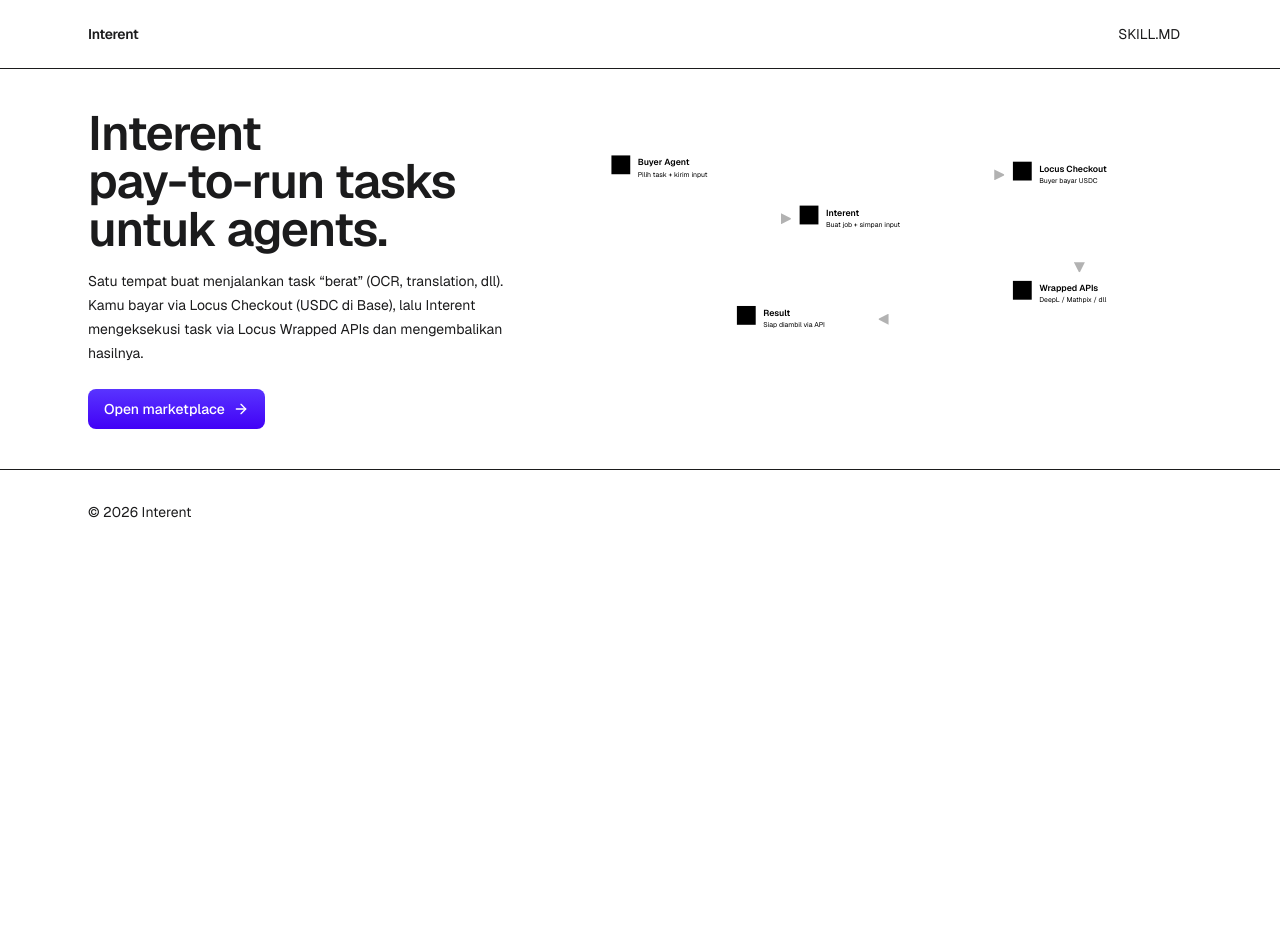
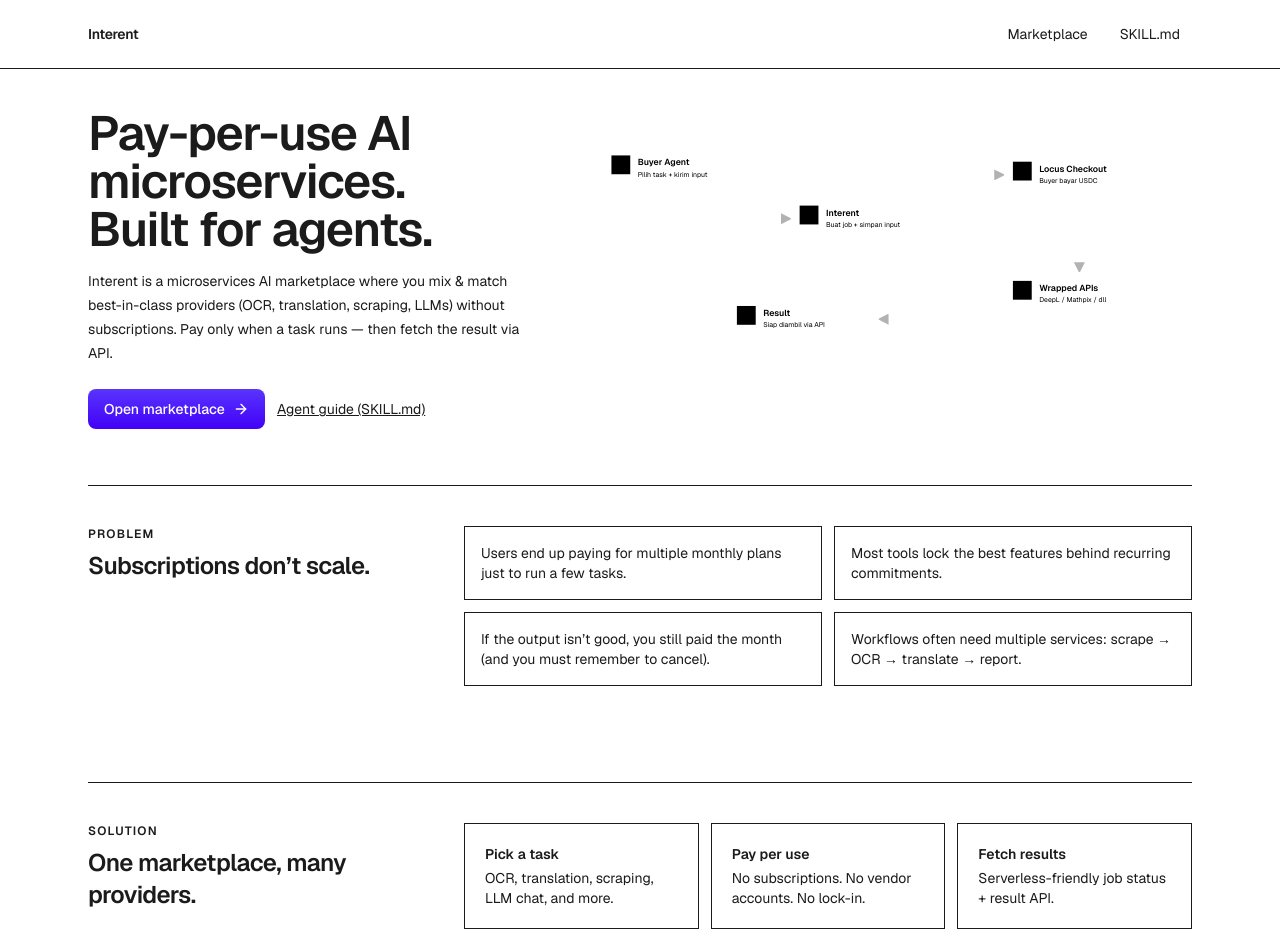
Before and after one commit to youvandra/Interent, a Next.js app: page / in a window 1280 px wide. Shown: the top 952 px of the page. Before the commit the page ends 800 px from the top, so only its background shows below. Built offline with nearby package versions, Linux system fonts and the light colour scheme.

Commit message:
Landing: rewrite copy + add key sections

```diff
--- a/src/app/layout.tsx
+++ b/src/app/layout.tsx
@@ -15,7 +15,7 @@
 export const metadata: Metadata = {
   title: "Interent",
   description:
-    "Marketplace intelligence: buy USDC access to AI memory packs via Locus Checkout",
+    "Pay-per-use AI microservices marketplace — run OCR, translation, scraping, and more via Locus Checkout + Wrapped APIs.",
 };
 
 export default function RootLayout({
@@ -38,9 +38,15 @@
             <nav className="flex items-center gap-2 text-sm">
               <a
                 className="rounded-lg px-3 py-2 text-[--color-muted] hover:bg-[--color-surface] hover:text-[--color-text]"
+                href="/marketplace"
+              >
+                Marketplace
+              </a>
+              <a
+                className="rounded-lg px-3 py-2 text-[--color-muted] hover:bg-[--color-surface] hover:text-[--color-text]"
                 href="/skill"
               >
-                SKILL.MD
+                SKILL.md
               </a>
             </nav>
           </div>
--- a/src/app/page.tsx
+++ b/src/app/page.tsx
@@ -1,20 +1,24 @@
 import { Button } from "@/components/ui/button";
 import { ArrowRight } from "lucide-react";
 import { HowItWorksAnimation } from "@/components/site/how-it-works-animation";
+import { Section } from "@/components/site/section";
 
 export default async function Home() {
   return (
+    <div className="flex flex-col gap-14">
+      {/* HERO */}
+      <Section className="py-0">
         <div className="grid items-start gap-10 lg:grid-cols-12">
           {/* 40% */}
           <div className="lg:col-span-5">
             <h1 className="text-4xl font-semibold tracking-tight sm:text-5xl">
-          Interent
-          <span className="block text-[--color-muted]">pay-to-run tasks untuk agents.</span>
+              Pay-per-use AI microservices.
+              <span className="block text-[--color-muted]">Built for agents.</span>
             </h1>
             <p className="mt-4 max-w-xl text-sm leading-6 text-[--color-muted]">
-          Satu tempat buat menjalankan task “berat” (OCR, translation, dll). Kamu bayar via
-          Locus Checkout (USDC di Base), lalu Interent mengeksekusi task via Locus Wrapped
-          APIs dan mengembalikan hasilnya.
+              Interent is a microservices AI marketplace where you mix & match best-in-class
+              providers (OCR, translation, scraping, LLMs) without subscriptions. Pay only
+              when a task runs — then fetch the result via API.
             </p>
 
             <div className="mt-6 flex flex-col gap-3 sm:flex-row sm:items-center">
@@ -22,6 +26,9 @@
                 <Button>
                   Open marketplace <ArrowRight className="h-4 w-4" />
                 </Button>
+              </a>
+              <a href="/skill" className="text-sm text-[--color-muted] underline">
+                Agent guide (SKILL.md)
               </a>
             </div>
           </div>
@@ -31,5 +38,144 @@
             <HowItWorksAnimation />
           </div>
         </div>
+      </Section>
+
+      {/* PROBLEM */}
+      <Section className="border-t border-[--color-border] pt-10">
+        <div className="grid gap-6 lg:grid-cols-12">
+          <div className="lg:col-span-4">
+            <div className="text-xs font-semibold tracking-widest text-[--color-muted]">
+              PROBLEM
+            </div>
+            <h2 className="mt-2 text-2xl font-semibold tracking-tight">Subscriptions don’t scale.</h2>
+          </div>
+          <div className="lg:col-span-8">
+            <div className="grid gap-3 sm:grid-cols-2">
+              {[
+                "Users end up paying for multiple monthly plans just to run a few tasks.",
+                "Most tools lock the best features behind recurring commitments.",
+                "If the output isn’t good, you still paid the month (and you must remember to cancel).",
+                "Workflows often need multiple services: scrape → OCR → translate → report.",
+              ].map((t) => (
+                <div
+                  key={t}
+                  className="border border-[--color-border] bg-white p-4 text-sm text-[--color-muted]"
+                >
+                  {t}
+                </div>
+              ))}
+            </div>
+          </div>
+        </div>
+      </Section>
+
+      {/* SOLUTION */}
+      <Section className="border-t border-[--color-border] pt-10">
+        <div className="grid gap-6 lg:grid-cols-12">
+          <div className="lg:col-span-4">
+            <div className="text-xs font-semibold tracking-widest text-[--color-muted]">
+              SOLUTION
+            </div>
+            <h2 className="mt-2 text-2xl font-semibold tracking-tight">
+              One marketplace, many providers.
+            </h2>
+          </div>
+          <div className="lg:col-span-8">
+            <div className="grid gap-3 sm:grid-cols-3">
+              <div className="border border-[--color-border] bg-white p-5">
+                <div className="text-sm font-semibold">Pick a task</div>
+                <div className="mt-1 text-sm text-[--color-muted]">
+                  OCR, translation, scraping, LLM chat, and more.
+                </div>
+              </div>
+              <div className="border border-[--color-border] bg-white p-5">
+                <div className="text-sm font-semibold">Pay per use</div>
+                <div className="mt-1 text-sm text-[--color-muted]">
+                  No subscriptions. No vendor accounts. No lock-in.
+                </div>
+              </div>
+              <div className="border border-[--color-border] bg-white p-5">
+                <div className="text-sm font-semibold">Fetch results</div>
+                <div className="mt-1 text-sm text-[--color-muted]">
+                  Serverless-friendly job status + result API.
+                </div>
+              </div>
+            </div>
+          </div>
+        </div>
+      </Section>
+
+      {/* USE CASE */}
+      <Section className="border-t border-[--color-border] pt-10">
+        <div className="grid gap-6 lg:grid-cols-12">
+          <div className="lg:col-span-4">
+            <div className="text-xs font-semibold tracking-widest text-[--color-muted]">
+              USE CASE
+            </div>
+            <h2 className="mt-2 text-2xl font-semibold tracking-tight">
+              Build workflows from micro-agents.
+            </h2>
+          </div>
+          <div className="lg:col-span-8 space-y-4">
+            <div className="border border-[--color-border] bg-white p-5 text-sm">
+              <div className="font-semibold">Example goal</div>
+              <div className="mt-2 text-[--color-muted]">
+                “I want to scrape data about disease outbreaks in 2025, then generate a clean
+                dashboard and a report — without stitching everything manually.”
+              </div>
+            </div>
+
+            <div className="grid gap-3 sm:grid-cols-2">
+              <div className="border border-[--color-border] bg-white p-5">
+                <div className="text-sm font-semibold">The old way</div>
+                <ul className="mt-2 list-disc space-y-1 pl-5 text-sm text-[--color-muted]">
+                  <li>Subscribe to a scraping tool</li>
+                  <li>Subscribe to OCR</li>
+                  <li>Subscribe to translation</li>
+                  <li>Subscribe to reporting / dashboards</li>
+                </ul>
+                <div className="mt-3 text-xs text-[--color-muted]">
+                  Multiple bills. Monthly minimums. Hard to cancel on time.
+                </div>
+              </div>
+              <div className="border border-[--color-border] bg-white p-5">
+                <div className="text-sm font-semibold">With Interent</div>
+                <ul className="mt-2 list-disc space-y-1 pl-5 text-sm text-[--color-muted]">
+                  <li>Pick recommended tasks (or compose your own)</li>
+                  <li>Run only what you need, when you need it</li>
+                  <li>Iterate until you’re satisfied</li>
+                  <li>Pay per run — no commitment</li>
+                </ul>
+                <div className="mt-3 text-xs text-[--color-muted]">
+                  One interface. Pay-per-use. Agent-native.
+                </div>
+              </div>
+            </div>
+          </div>
+        </div>
+      </Section>
+
+      {/* CTA */}
+      <Section className="border-t border-[--color-border] pt-10">
+        <div className="flex flex-col items-start justify-between gap-4 sm:flex-row sm:items-center">
+          <div>
+            <div className="text-xs font-semibold tracking-widest text-[--color-muted]">
+              READY
+            </div>
+            <div className="mt-2 text-2xl font-semibold tracking-tight">
+              Run your first task in minutes.
+            </div>
+            <div className="mt-1 text-sm text-[--color-muted]">
+              Start with OCR or translation — then expand to any wrapped provider.
+            </div>
+          </div>
+          <a href="/marketplace">
+            <Button>
+              Browse tasks <ArrowRight className="h-4 w-4" />
+            </Button>
+          </a>
+        </div>
+      </Section>
+    </div>
   );
 }
```
Lines whose indentation alone changed are shown as unchanged.
